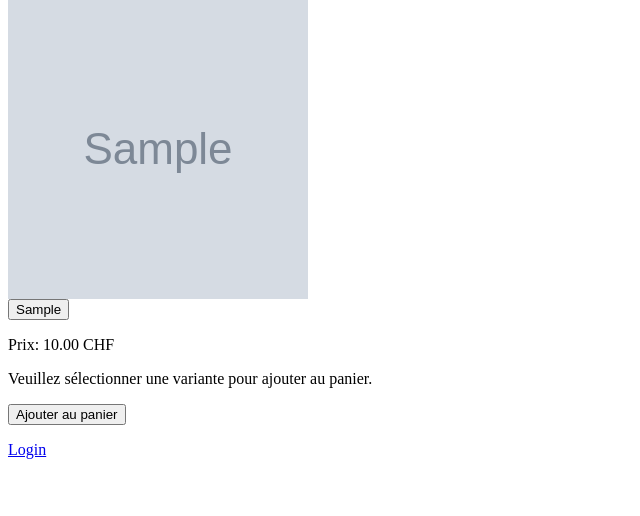
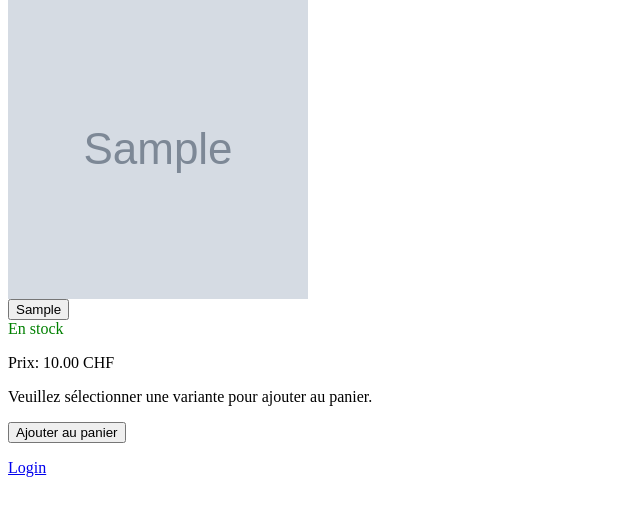
Before and after one commit to AdrienMedinger/TM2026, a Django app: page /detail/1/ in a window 1280 px wide. Shown: the part 235-751 px from the top of the page, without its empty margins (0-640 px from the left). Run offline with Django 4.2, Linux system fonts and the light colour scheme; tables that the repository leaves empty hold one stand-in row (values such as "Sample post"); grey boxes marked "Sample" are stand-in pictures.

Commit message:
commit34_projet

```diff
--- a/BloomWay/bloomway/projet/templates/projet/detail.html
+++ b/BloomWay/bloomway/projet/templates/projet/detail.html
@@ -19,8 +19,17 @@
                             {{ v.taille }}
                         </button>
                     </form>
+
                 {% endfor %}
             </div>
+            <!-- Stock -->
+             {% if variante %}
+                {% if variante.stock == 0 %}
+                    <span style="color: red;">Rupture de stock</span>
+                {% else %}
+                    <span style="color: green;">En stock</span>
+                {% endif %}
+            {% endif %}
 
             <!--Prix -->
                 {% if variante %}
```
